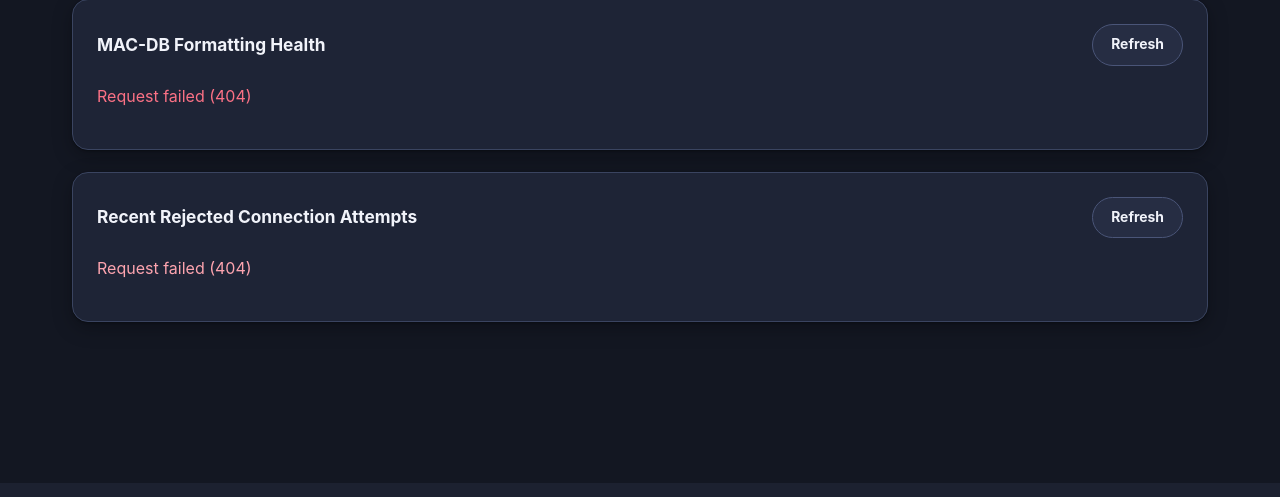
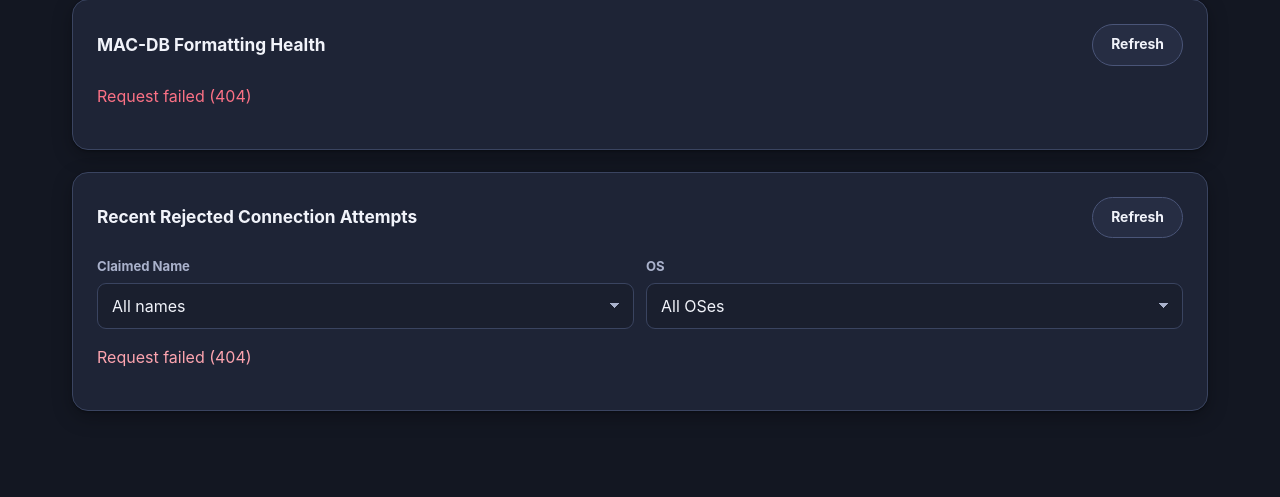
Before and after one commit to cloudlative/cyferio, a Python web app: template app/vpnadmin/templates/diagnostics.html in a window 1280 px wide. Shown: the part 317-814 px from the top of the page. Run offline with Jinja, Linux system fonts and the light colour scheme; the template is opened without the code that fills it: most values are stand-ins (such as "Sample title", 1, 10 or a date in 2020).

Commit message:
app: Diagnostics page -- show DB engine, filter rejected connections
- get_db_engine_info() (db.py): queries SELECT sqlite_version() / SHOW
  server_version against the app's own SQLAlchemy engine, returns e.g.
  'PostgreSQL 16.10' or 'SQLite 3.45.1'. Never raises -- falls back to
  just the dialect name on any error, since this is diagnostic sugar,
  not something that should be able to break the page.
- Surfaced on the Database Consistency card (GET /api/check now includes
  db_engine) -- that card is actually about PKI-vs-MAC-db consistency,
  not the app's own database, but it's the natural place for 'which
  database is this app using' given the card's title.
- Recent Rejected Connection Attempts: added Claimed Name / OS filter
  dropdowns, populated from the fetched window and filtered client-side.
  Bumped the fetch from limit=20 to limit=500 (the API's own cap) so
  there's enough history for the filters to be useful; the donut chart
  above the table now reflects whatever filter is active too.

Co-Authored-By: Claude Sonnet 5 <noreply@anthropic.com>

```diff
--- a/app/vpnadmin/templates/diagnostics.html
+++ b/app/vpnadmin/templates/diagnostics.html
@@ -19,6 +19,16 @@
 
 <div class="card" id="rejected">
 	<div class="toolbar"><h2 style="margin:0">Recent Rejected Connection Attempts</h2><button class="btn-secondary" id="rejected-refresh">Refresh</button></div>
+	<div class="form-row" style="margin-bottom:16px;gap:12px">
+		<div class="field" style="flex:1;min-width:180px">
+			<label for="rejected-filter-name">Claimed Name</label>
+			<select id="rejected-filter-name"><option value="">All names</option></select>
+		</div>
+		<div class="field" style="flex:1;min-width:180px">
+			<label for="rejected-filter-os">OS</label>
+			<select id="rejected-filter-os"><option value="">All OSes</option></select>
+		</div>
+	</div>
 	<div id="rejected-result"><p class="muted">Loading…</p></div>
 </div>
 
@@ -40,7 +50,7 @@ async function loadCheck() {
 	const el = document.getElementById("check-result");
 	try {
 		const data = await apiFetch("/api/check");
-		let html = `<p>${okBadge(data.clean)}</p>`;
+		let html = `<p>${okBadge(data.clean)} <span class="muted mono" style="font-size:0.85rem">App database: ${escapeHtml(data.db_engine || "unknown")}</span></p>`;
 		if (data.orphan_pki.length) {
 			html += `<p><strong>Valid cert but no MAC-db entry</strong> (cannot connect until added):</p><ul>${data.orphan_pki.map(n => `<li>${escapeHtml(n)}</li>`).join("")}</ul>`;
 		}
@@ -89,13 +99,36 @@ function renderRejectedChart(data) {
 	renderDonutChart(chartEl, entries);
 }
 
-async function loadRejected() {
+let rejectedEntries = [];
+
+function populateRejectedFilters(data) {
+	const nameSel = document.getElementById("rejected-filter-name");
+	const osSel = document.getElementById("rejected-filter-os");
+	const prevName = nameSel.value, prevOs = osSel.value;
+	const names = [...new Set(data.map(r => r.claimed_name))].sort();
+	const oses = [...new Set(data.map(r => r.os))].sort();
+	nameSel.innerHTML = '<option value="">All names</option>' + names.map(n => `<option value="${escapeHtml(n)}">${escapeHtml(n)}</option>`).join("");
+	osSel.innerHTML = '<option value="">All OSes</option>' + oses.map(o => `<option value="${escapeHtml(o)}">${escapeHtml(o)}</option>`).join("");
+	// Preserve the operator's current filter selection across a refresh,
+	// as long as that value still exists in the new data.
+	if (names.includes(prevName)) nameSel.value = prevName;
+	if (oses.includes(prevOs)) osSel.value = prevOs;
+}
+
+function renderRejectedTable() {
 	const el = document.getElementById("rejected-result");
-	try {
-		const data = await apiFetch("/api/status/rejected?limit=20");
+	const nameFilter = document.getElementById("rejected-filter-name").value;
+	const osFilter = document.getElementById("rejected-filter-os").value;
+	const data = rejectedEntries.filter(r =>
+		(!nameFilter || r.claimed_name === nameFilter) && (!osFilter || r.os === osFilter));
+
 	renderRejectedChart(data);
+	if (rejectedEntries.length === 0) {
+		el.innerHTML = '<div class="empty-state">No rejected connection attempts found.</div>';
+		return;
+	}
 	if (data.length === 0) {
-			el.innerHTML = '<div class="empty-state">No rejected connection attempts found.</div>';
+		el.innerHTML = '<div class="empty-state">No rejected attempts match the selected filters.</div>';
 		return;
 	}
 	el.innerHTML = `<table>
@@ -118,11 +151,24 @@ async function loadRejected() {
 		}).join("")}</tbody>
 	</table>
 	<p class="muted" style="margin-top:12px">"MAC registered" is what's on file for that name in <span class="mono">openvpn_db.txt</span> — compare against "MAC presented" to see if it's a wrong/unregistered device, a stale entry, or a name that was never registered at all. "Attempts (this name)" counts the full rejection history, not just what's shown here. Repeated entries for the same name/IP are usually a client-side device/network issue, not necessarily an attack.</p>`;
+}
+
+async function loadRejected() {
+	const el = document.getElementById("rejected-result");
+	try {
+		// A larger window than the table's old fixed 20 -- the Claimed
+		// Name/OS filters are only useful if there's enough history behind
+		// them to filter through (500 is the API's own cap).
+		rejectedEntries = await apiFetch("/api/status/rejected?limit=500");
+		populateRejectedFilters(rejectedEntries);
+		renderRejectedTable();
 	} catch (e) {
 		el.innerHTML = `<p style="color:var(--danger-text)">${escapeHtml(e.message)}</p>`;
 	}
 }
 
+document.getElementById("rejected-filter-name").addEventListener("change", renderRejectedTable);
+document.getElementById("rejected-filter-os").addEventListener("change", renderRejectedTable);
 document.getElementById("check-refresh").addEventListener("click", loadCheck);
 document.getElementById("lint-refresh").addEventListener("click", loadLint);
 document.getElementById("rejected-refresh").addEventListener("click", loadRejected);
```
Also changed, not shown: app/vpnadmin/db.py (+21 -0 lines), app/vpnadmin/routes/diagnostics.py (+10 -1 lines). Lines whose indentation alone changed are shown as unchanged.
